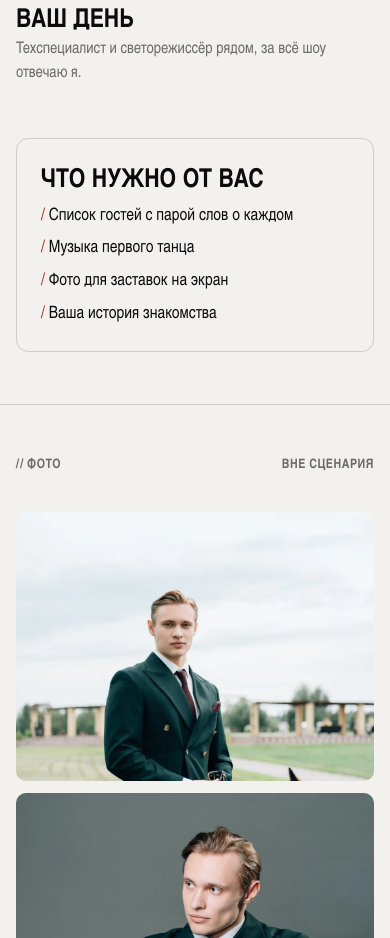
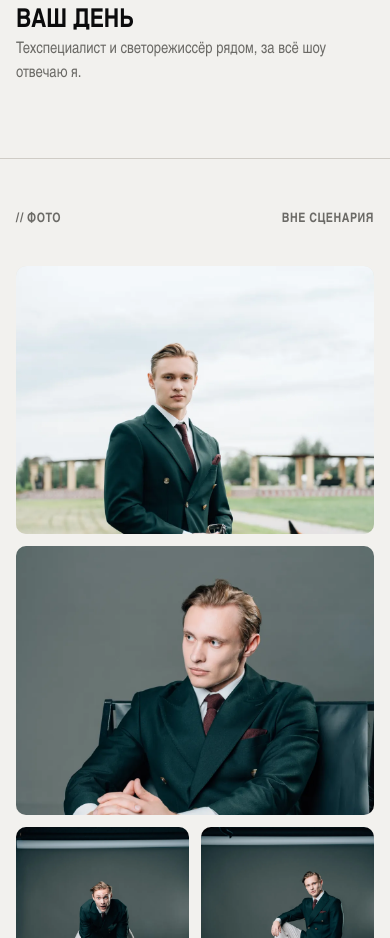
Before and after one commit to 88Mayak88/mayak-site, a plain HTML site: page index.html in a window 390 px wide. Shown: the part 5103-6041 px from the top of the page. Drawn offline with nearby package versions, Linux system fonts and the light colour scheme; a web font is replaced by a local one.

Commit message:
Убран блок «Что нужно от вас»
Co-Authored-By: Claude Opus 5.5 <noreply@anthropic.com>

```diff
--- a/index.html
+++ b/index.html
@@ -178,10 +178,6 @@ section{border-top:1px solid var(--line);scroll-margin-top:100px}
 .step .n{color:var(--accent);font-size:13px}
 .step h3{font-family:var(--display);text-transform:uppercase;font-size:26px;line-height:1;margin:0;font-weight:600}
 .step p{margin:0;font-size:16px;color:var(--muted)}
-.need{margin-top:32px;display:grid;grid-template-columns:auto 1fr;gap:16px 32px;align-items:baseline;padding:24px;border:1px solid var(--line);border-radius:12px}
-.need h3{font-family:var(--display);text-transform:uppercase;font-size:26px;margin:0;font-weight:600;line-height:1}
-.need ul{margin:0;padding:0;list-style:none;display:flex;flex-wrap:wrap;gap:8px 24px;font-size:17px}
-.need li::before{content:"/ ";color:var(--accent)}
 
 /* фото */
 .photos{display:grid;grid-template-columns:repeat(4,minmax(0,1fr));gap:12px}
@@ -257,8 +253,7 @@ section{border-top:1px solid var(--line);scroll-margin-top:100px}
   .steps{grid-template-columns:1fr}
   .step,.step + .step{padding:20px 0;border-right:0;border-bottom:1px solid var(--line)}
   .step:last-child{border-bottom:0}
-  .need{grid-template-columns:1fr}
-  .photos{grid-template-columns:repeat(2,minmax(0,1fr))}
+    .photos{grid-template-columns:repeat(2,minmax(0,1fr))}
   .b2b{grid-template-columns:1fr;padding:24px}
   .faq-grid{grid-template-columns:1fr;gap:20px}
   .faq-head{position:static}
@@ -404,7 +399,6 @@ section{border-top:1px solid var(--line);scroll-margin-top:100px}
       <div class="step"><span class="n">04</span><h3>Площадка</h3><p>Сам связываюсь с залом: подключение, электричество, монтаж до прихода декораторов.</p></div>
       <div class="step"><span class="n">05</span><h3>Ваш день</h3><p>Техспециалист и светорежиссёр рядом, за всё шоу отвечаю я.</p></div>
     </div>
-    <div class="need"><h3>Что нужно от вас</h3><ul><li>Список гостей с парой слов о каждом</li><li>Музыка первого танца</li><li>Фото для заставок на экран</li><li>Ваша история знакомства</li></ul></div>
   </div></section>
 
   <section id="photo" class="g"><div class="in sec">
```
Also changed, not shown: 1 other file.
